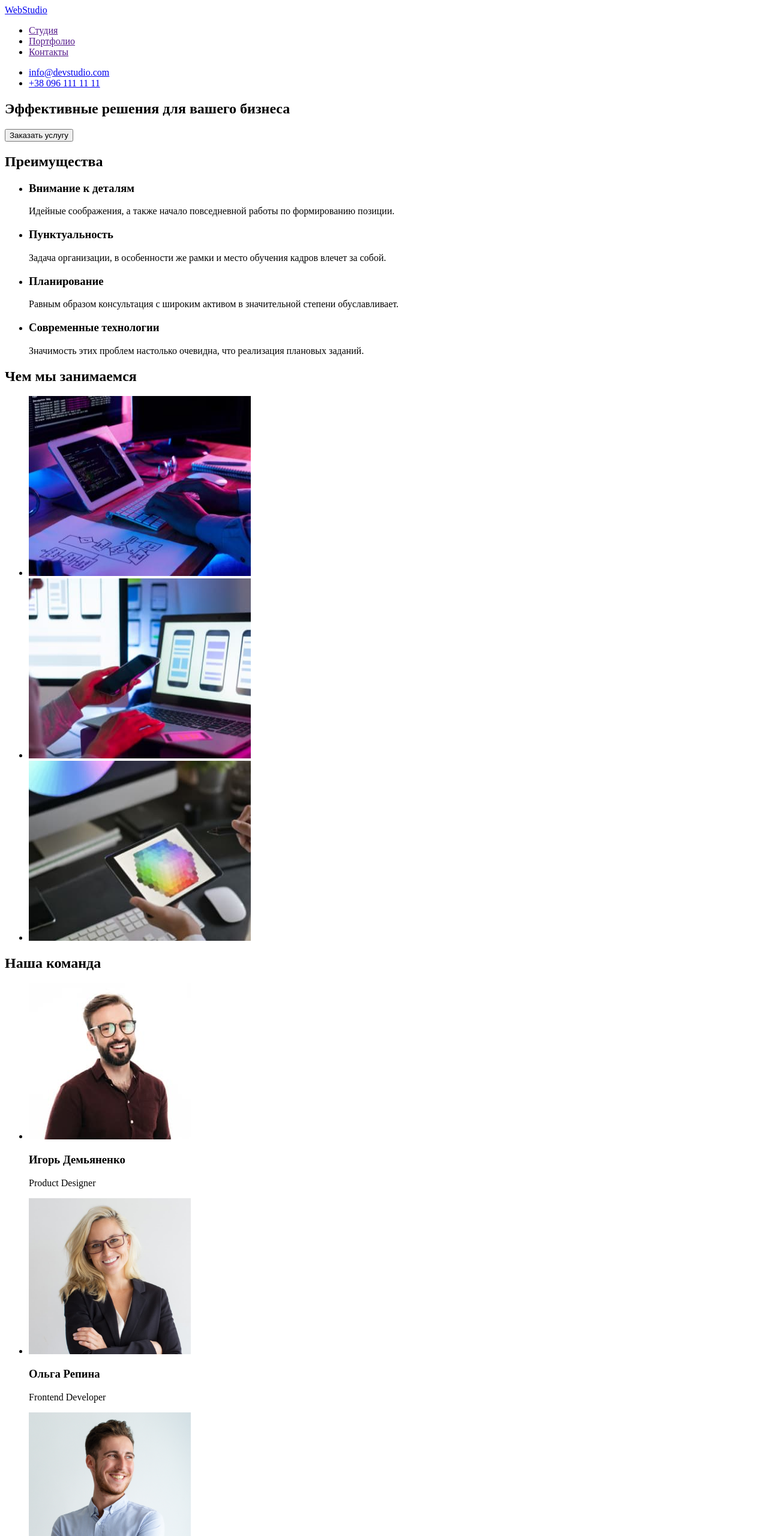
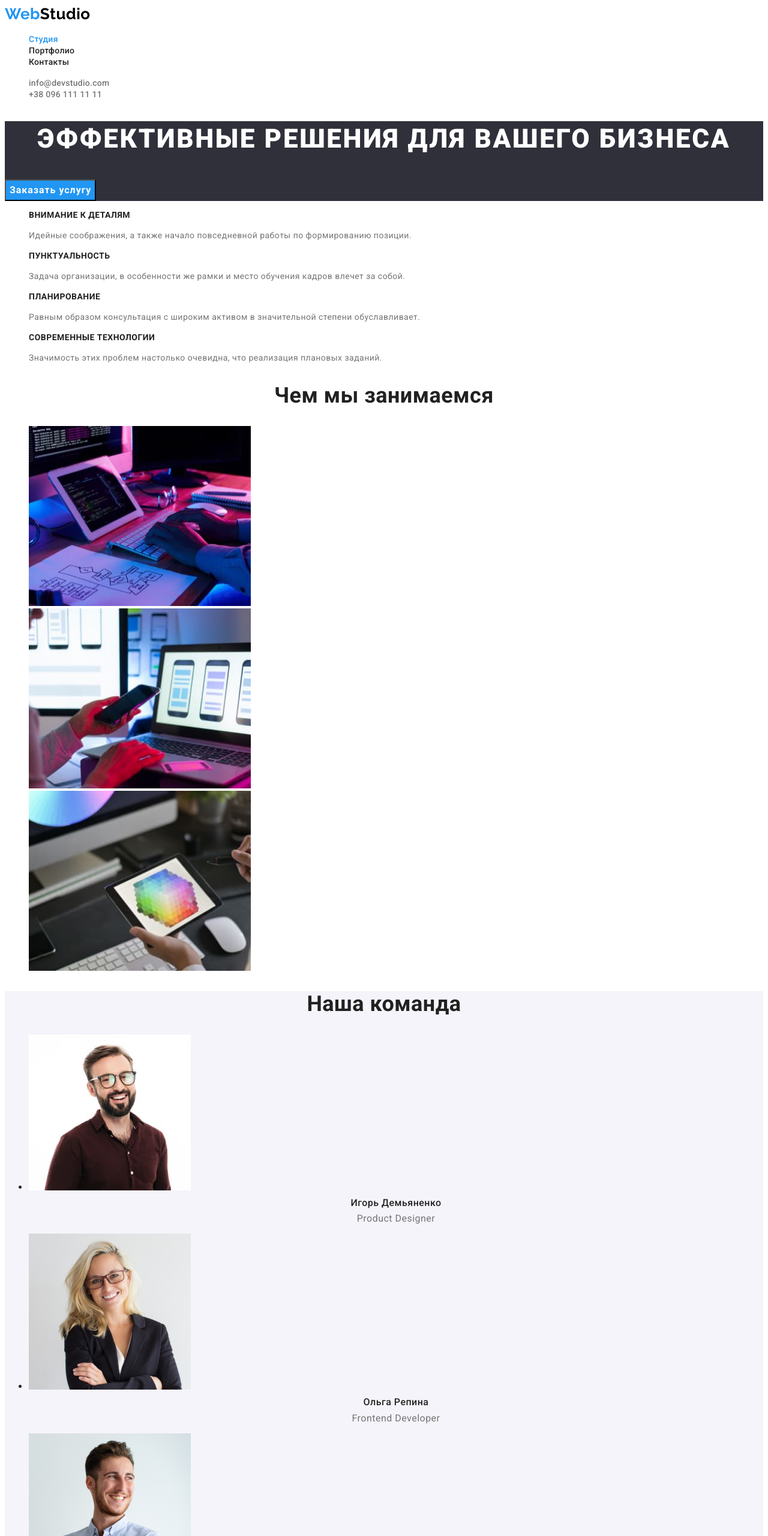
Before and after one commit to Kristian-Petrych/goit-markup-hw-02, a plain HTML site: page index.html in a window 1280 px wide. Shown: the top 2560 px of the page at 60% size. Drawn offline with Linux system fonts and the light colour scheme.

Commit message:
Update index.html

```diff
--- a/index.html
+++ b/index.html
@@ -4,60 +4,75 @@
     <meta charset="UTF-8">
     <meta http-equiv="X-UA-Compatible" content="IE=edge">
     <meta name="viewport" content="width=device-width, initial-scale=1.0">
-    <title>Homework №1</title>
+    <title>Homework №2</title>
+    <link rel="preconnect" href="https://fonts.googleapis.com" />
+    <link rel="preconnect" href="https://fonts.gstatic.com" crossorigin />
+    <link href="https://fonts.googleapis.com/css2?family=Raleway:wght@700&family=Roboto:wght@400;500;700;900&display=swap"
+        rel="stylesheet" />
+    <link rel="stylesheet" href="css/styles.css">
 </head>
 <body>
-    <!--Шапка-->
-    <header>
-        <nav>
-            <a href="#">WebStudio</a>
-            <ul>
-                <li><a href="">Студия</a></li>
-                <li><a href="">Портфолио</a></li>
-                <li><a href="">Контакты</a></li>
+    <!-- Шапка -->
+    <header class="header">
+        <nav class="header-nav">
+            <a class="logo link" href="./index.html">Web<span class="logo-black">Studio</span></a>
+            <ul class="header-nav-list list">
+                <li class="header-nav-item">
+                    <a class="header-nav-link link current" href="./index.html">Студия</a>
+                </li>
+                <li class="header-nav-item">
+                    <a class="header-nav-link link" href="./portfolio.html">Портфолио</a>
+                </li>
+                <li class="header-nav-item">
+                    <a class="header-nav-link link" href="">Контакты</a>
+                </li>
             </ul>
         </nav>
-        <ul>
-            <li><a href="mailto:info@devstudio.com">info@devstudio.com</a></li>
-            <li><a href="tel:+380961111111">+38 096 111 11 11</a></li>
-
+        <ul class="header-contact-list list">
+            <li class="header-contact-item">
+                <a class="header-contact-link link" href="mailto:info@devstudio.com">info@devstudio.com</a>
+            </li>
+            <li class="header-contact-item">
+                <a class="header-contact-link link" href="tel:+380961111111">+38 096 111 11 11</a>
+            </li>
         </ul>
     </header>
     <!-- Основной контент -->
     <main>
         <!-- Герой -->
-        <section>
-            <h1>Эффективные решения для вашего бизнеса</h1>
-            <button type="button">Заказать услугу</button>
+        <section class="hero">
+            <h1 class="hero-title">Эффективные решения для вашего бизнеса</h1>
+            <button class="hero-btn" type="button">Заказать услугу</button>
         </section>
         <!-- Список преимуществ -->
-        <section>
-            <h2>Преимущества</h2>
-            <ul>
-                <li>
-                    <h3>Внимание к деталям</h3>
-                    <p>
+        <section class="features-section">
+            <!-- h2 Преимущества спрятать в css правильно -->
+            <h2 hidden>Преимущества</h2>
+            <ul class="features-list list">
+                <li class="features-item">
+                    <h3 class="features-title">Внимание к деталям</h3>
+                    <p class="features-text">
                         Идейные соображения, а также начало повседневной работы по
                         формированию позиции.
                     </p>
                 </li>
-                <li>
-                    <h3>Пунктуальность</h3>
-                    <p>
+                <li class="features-item">
+                    <h3 class="features-title">Пунктуальность</h3>
+                    <p class="features-text">
                         Задача организации, в особенности же рамки и место обучения кадров
                         влечет за собой.
                     </p>
                 </li>
-                <li>
-                    <h3>Планирование</h3>
-                    <p>
+                <li class="features-item">
+                    <h3 class="features-title">Планирование</h3>
+                    <p class="features-text">
                         Равным образом консультация с широким активом в значительной
                         степени обуславливает.
                     </p>
                 </li>
-                <li>
-                    <h3>Современные технологии</h3>
-                    <p>
+                <li class="features-item">
+                    <h3 class="features-title">Современные технологии</h3>
+                    <p class="features-text">
                         Значимость этих проблем настолько очевидна, что реализация
                         плановых заданий.
                     </p>
@@ -65,63 +80,65 @@
             </ul>
         </section>
         <!-- Список занятий -->
-        <section>
-            <h2>Чем мы занимаемся</h2>
-            <ul>
-                <li>
+        <section class="work-section">
+            <h2 class="section-title">Чем мы занимаемся</h2>
+            <ul class="work-list list">
+                <li class="work-item">
                     <img src="./images/img1.jpg" alt="сотрудник создает программу" width="370" height="300" />
                 </li>
-                <li>
+                <li class="work-item">
                     <img src="./images/img2.jpg" alt="сотрудник создает мобильное приложение" width="370" height="300" />
                 </li>
-                <li>
+                <li class="work-item">
                     <img src="./images/img3.jpg" alt="веб-дизайнер выьирает палитру" width="370" height="300"  />
                 </li>
             </ul>
         </section>
         <!-- Команда -->
-        <section>
-            <h2>Наша команда</h2>
+        <section class="team-section">
+            <h2 class="section-title">Наша команда</h2>
             <ul>
-                <li>
+                <li class="team-item">
                     <img src="./images/person1.jpg" alt="фото Игоря Демьяненко" width="270" height="260" />
-                    <h3>Игорь Демьяненко</h3>
-                    <p lang="en">Product Designer</p>
+                    <h3 class="team-worker">Игорь Демьяненко</h3>
+                    <p class="team-profession lang="en">Product Designer</p>
                 </li>
-                <li>
+                <li class="team-item">
                     <img src="./images/person2.jpg" alt="фото Ольги Репиной" width="270" height="260" />
-                    <h3>Ольга Репина</h3>
-                    <p lang="en">Frontend Developer</p>
+                    <h3 class="team-worker">Ольга Репина</h3>
+                    <p class="team-profession lang="en">Frontend Developer</p>
                 </li>
-                <li>
+                <li class="team-item">
                     <img src="./images/person3.jpg" alt="фото Николая Тарасова" width="270" height="260" />
-                    <h3>Николай Тарасов</h3>
-                    <p lang="en">Marketing</p>
+                    <h3 class="team-worker">Николай Тарасов</h3>
+                    <p class="team-profession lang="en">Marketing</p>
                 </li>
-                <li>
+                <li class="team-item">
                     <img src="./images/person4.jpg" alt="фото Михаила Ермакова" width="270" height="260" />
-                    <h3>Михаил Ермаков</h3>
-                    <p lang="en">UI Designer</p>
+                    <h3 class="team-worker">Михаил Ермаков</h3>
+                    <p class="team-profession lang="en">UI Designer</p>
                 </li>
             </ul>
         </section>
         </main>
     <!-- Подвал -->
-        <footer>
-            <a href="#">WebStudio</a>
+    <footer class="footer">
+        <a class="logo link" href="./index.html">Web<span class="logo-white">Studio</span></a>
         <!-- Список контактов -->
-            <address>
-                <ul>
-                    <li>
-                        <a href="https://goo.gl/maps/CdvJLRiEL6Q8Smko8" target="_blank" rel="noreferrer noopener">г.Киев, пр-т
-                            Леси Украинки, 26</a>
+        <address class="footer-contact">
+            <ul class="footer-contact-list list">
+                <li class="footer-contact-item">
+                    <a class="footer-contact-link address link" href="https://goo.gl/maps/CdvJLRiEL6Q8Smko8" target="_blank"
+                        rel="noreferrer noopener">г.Киев, пр-т Леси Украинки, 26</a>
                 </li>
-                    <li><a href="mailto:info@devstudio.com">info@devstudio.com</a></li>
-                    <li><a href="tel:+380961111111">+38 096 111 11 11</a></li>
+                <li class="footer-contact-item">
+                    <a class="footer-contact-link link" href="mailto:info@devstudio.com">info@devstudio.com</a>
+                </li>
+                <li class="footer-contact-item">
+                    <a class="footer-contact-link link" href="tel:+380961111111">+38 096 111 11 11</a>
+                </li>
             </ul>
         </address>
     </footer>
-
-    <footer></footer>
     </body>
 </html>
```
Lines whose indentation alone changed are shown as unchanged.
